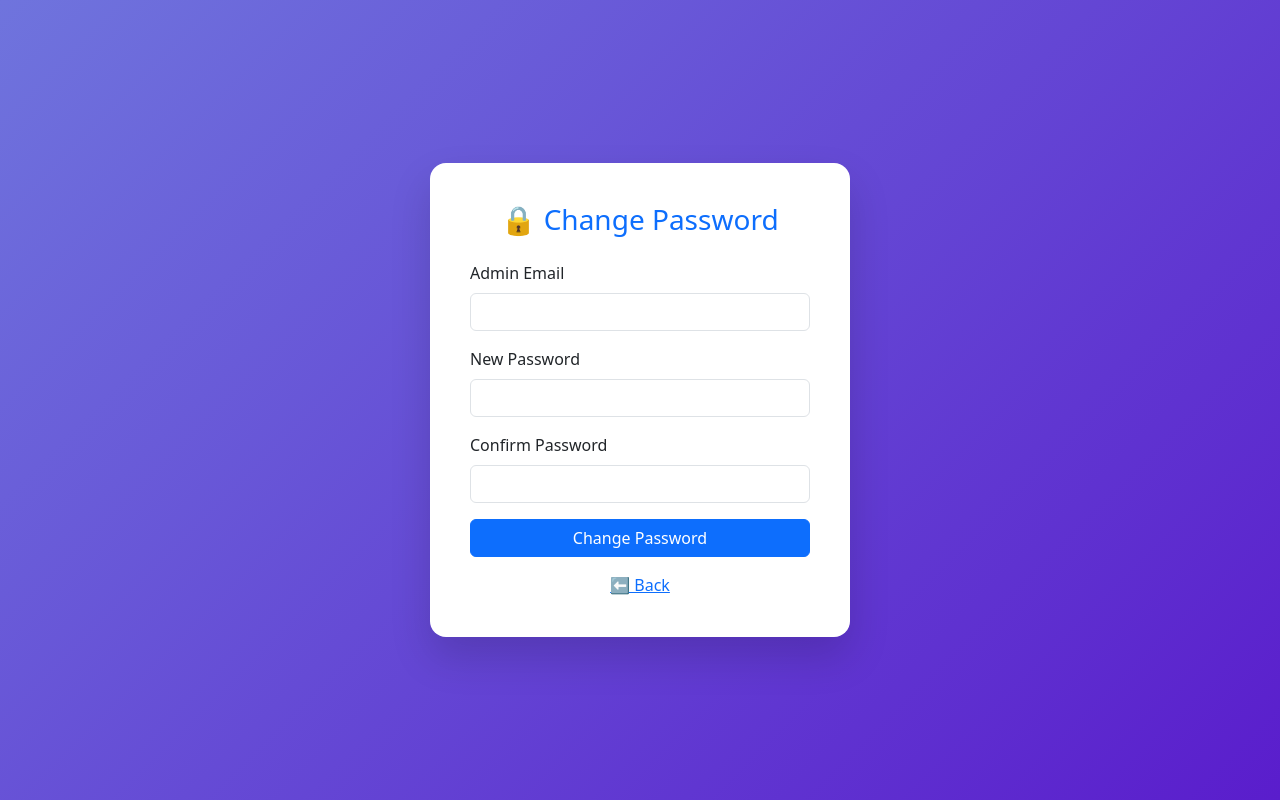
After one commit to AmanPnd11/Test_Dashboard, a Django app: page /forgotadminprofile/ in a window 1280 px wide. The commit adds this page. Run offline with Django 3.2, Linux system fonts and the light colour scheme.

Commit message:
changes1

```diff
--- a/webapp/templates/landingpage/base.html
+++ b/webapp/templates/landingpage/base.html
@@ -171,7 +171,10 @@ body{
 <div class="container">
 
 <a class="navbar-brand" href="{% url 'base'%}">
-<i class="fa-solid fa-rocket"></i>
+    <img src="{% static 'images/tgpcete.jpg' %}"
+class="img-fluid hero-img"
+width="200">
+{% comment %} <i class="fa-solid fa-rocket"></i> {% endcomment %}
 </a>
 
 <button class="navbar-toggler bg-light"
--- a/webapp/templates/student/forgotstudent.html
+++ b/webapp/templates/student/forgotstudent.html
@@ -139,7 +139,7 @@
 
 <div class="login-card">
 
-    <div class="brand">Aman Technologies</div>
+    <div class="brand">TGPCET </div>
 
     <div class="brand">🔒 Change Password</div>
 
--- a/webapp/templates/student/studentdashboard.html
+++ b/webapp/templates/student/studentdashboard.html
@@ -126,7 +126,7 @@
 {% endif %}
 {% block content %}
 <div class="sidebar" id="sidebar">
-    <h4>Aman<br>Technologies</h4>
+    <h4>TGPCET</h4>
     <a href="{% url 'studentdashboard' %}" class="active"><b>🏠 Home</b></a>
     <a href="{% url 'test' %}"><b> Test</b></a>
     <a href="{% url 'Result' %}"><b>Results</b></a>
--- a/webapp/templates/student/studentlogin.html
+++ b/webapp/templates/student/studentlogin.html
@@ -134,7 +134,7 @@ body {
 
 <div class="login-card">
 
-    <div class="brand1">Aman Technologies</div>
+    <div class="brand1">TGPCET</div>
 
     <div class="brand">🔒 Students Login</div>
 
--- a/webapp/templates/student/studentprofile.html
+++ b/webapp/templates/student/studentprofile.html
@@ -120,7 +120,7 @@
 
    {%block Content%}
    <div class="sidebar" id="sidebar">
-       <h4>Aman<br>Technologies</h4>
+       <h4>TGPCET</h4>
        <a href="{% url 'studentdashboard' %}" class="active"><b>🏠 Home</b></a>
        <a href="{% url 'test' %}"><b> Test</b></a>
        <a href="{% url 'Result' %}"><b>Results</b></a>
--- a/webapp/templates/student/studregistration.html
+++ b/webapp/templates/student/studregistration.html
@@ -35,7 +35,7 @@
 .brand1 {
     font-size: 20px;
     font-weight: 600;
-    color: #6c757d;
+    color: #2a5298;
     text-align: center;
     margin-bottom: 5px;
 }
@@ -143,7 +143,7 @@ select.form-control {
 
 <div class="login-card">
 
-    <div class="brand1">Aman Technologies</div>
+    <div class="brand1">TGPCET</div>
 
     <div class="brand">🔒 Students Registration </div>
 
--- a/webapp/templates/student/test.html
+++ b/webapp/templates/student/test.html
@@ -120,7 +120,7 @@
 
    {%block Content%}
    <div class="sidebar" id="sidebar">
-       <h4>Aman<br>Technologies</h4>
+       <h4>TGPCET</h4>
        <a href="{% url 'studentdashboard' %}" class="active"><b>🏠 Home</b></a>
        <a href="{% url 'test' %}"><b> Test</b></a>
        <a href="{% url 'Result' %}"><b>Results</b></a>
--- a/webapp/templates/subadmin/result_view.html
+++ b/webapp/templates/subadmin/result_view.html
@@ -124,7 +124,7 @@ body{
         <table class="table table-hover align-middle text-center">
             <thead>
                 <tr>
-                    <th>#</th>
+                    <th>Sr No.</th>
                     <th>Student</th>
                     <th>Test</th>
                     <th>Obtained</th>
--- a/webapp/templates/superadmin/adminprofile.html
+++ b/webapp/templates/superadmin/adminprofile.html
@@ -133,7 +133,7 @@ Update Profile
 </form>
 {% endfor %}
 
-<a href="{% url 'forgotadmin' %}" class="d-flex justify-content-between align-items-center mb-1">
+<a href="{% url 'forgotadminprofile' %}" class="d-flex justify-content-between align-items-center mb-1">
     <button type="submit" style="background: linear-gradient(90deg, #6f74dd,rgb(90, 29, 204))" class="btn btn-primary mb-3">Change Password</button>
 </a>
 
--- /dev/null
+++ b/webapp/templates/superadmin/forgotadminprofile.html
@@ -0,0 +1,81 @@
+<!DOCTYPE html>
+<html lang="en">
+<head>
+<meta charset="UTF-8">
+<title>Admin Change Password | Aman Technologies</title>
+
+<link href="https://cdn.jsdelivr.net/npm/bootstrap@5.3.2/dist/css/bootstrap.min.css" rel="stylesheet">
+
+<style>
+body {
+    min-height: 100vh;
+    background: linear-gradient(135deg,#6f74dd,rgb(90,29,204));
+    display:flex;
+    align-items:center;
+    justify-content:center;
+}
+
+.login-card{
+    background:#fff;
+    border-radius:16px;
+    padding:40px;
+    width:100%;
+    max-width:420px;
+    box-shadow:0 20px 40px rgba(0,0,0,.15);
+}
+</style>
+</head>
+
+<body>
+
+<div class="login-card">
+
+<h3 class="text-center text-primary mb-4">🔒 Change Password</h3>
+
+<form method="POST">
+{% csrf_token %}
+
+<!-- OLD PASSWORD -->
+<div class="mb-3">
+<label class="form-label">Admin Email</label>
+<input type="email" name="Email"
+class="form-control" required>
+</div>
+
+<!-- NEW PASSWORD -->
+<div class="mb-3">
+<label class="form-label">New Password</label>
+<input type="password" name="new_password"
+class="form-control" required>
+</div>
+
+<!-- CONFIRM PASSWORD -->
+<div class="mb-3">
+<label class="form-label">Confirm Password</label>
+<input type="password" name="confirm_password"
+class="form-control" required>
+</div>
+
+<div class="d-grid">
+<button type="submit" class="btn btn-primary">
+Change Password
+</button>
+</div>
+
+</form>
+
+<!-- Django Messages -->
+{% for message in messages %}
+<div class="alert alert-info mt-3">
+    {{ message }}
+</div>
+{% endfor %}
+
+<div class="text-center mt-3">
+<a href="{% url 'adminprofile' %}">⬅ Back</a>
+</div>
+
+</div>
+
+</body>
+</html>
--- a/webapp/urls.py
+++ b/webapp/urls.py
@@ -16,6 +16,8 @@ urlpatterns = [
     path('about/', views.about, name='about'),
     path('adminlogin/', views.adminlogin, name='adminlogin'),
     path('forgotadmin/', views.forgotadmin, name='forgotadmin'),
+    path('forgotadminprofile/', views.forgotadminprofile, name='forgotadminprofile'),
+
     path('adminprofile/', views.adminprofile, name='adminprofile'),
     path('updaterec/<str:email>/', views.updaterec, name='updaterec'),
     path('students/', views.students, name='students'),
--- a/webapp/views.py
+++ b/webapp/views.py
@@ -296,6 +296,9 @@ def updatesubadmins(request, id):
     return render(request, 'superadmin/updatesubadmins.html', context)
 
 
+def forgotadminprofile(request):
+
+    return render(request, 'superadmin/forgotadminprofile.html')
 
 
 
```
Also changed, not shown: webapp/static/images/tgpcete.jpg (added).
